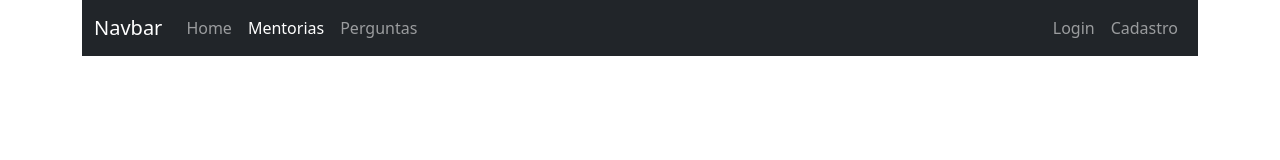
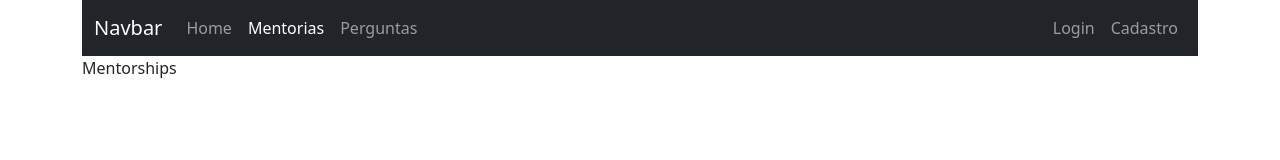
Before and after one commit to Nickolaz47/hackathon, a React (Create React App) app in the folder client/: page /mentorships in a window 1280 px wide. Shown: the top 160 px of the page. Built offline with nearby package versions, Linux system fonts and the light colour scheme.

Commit message:
Created all routes and pages.

```diff
--- a/client/src/App.js
+++ b/client/src/App.js
@@ -5,6 +5,9 @@ import Navbar from "./components/Navbar";
 import Home from "./pages/Home/Home";
 import Register from "./pages/Register/Register";
 import Login from "./pages/Login/Login";
+import Mentorships from "./pages/Mentorships/Mentorships";
+import Questions from "./pages/Questions/Questions";
+import Dashboard from "./pages/Dashboard/Dashboard";
 // Router
 import { BrowserRouter, Routes, Route, Navigate } from "react-router-dom";
 // CSS
@@ -17,6 +20,9 @@ const App = () => {
         <Navbar />
         <Routes>
           <Route path="/" element={<Home />}></Route>
+          <Route path="/dashboard" element={<Dashboard />}></Route>
+          <Route path="/mentorships" element={<Mentorships />}></Route>
+          <Route path="/questions" element={<Questions />}></Route>
           <Route path="/login" element={<Login />}></Route>
           <Route path="/register" element={<Register />}></Route>
         </Routes>
--- /dev/null
+++ b/client/src/pages/Dashboard/Dashboard.js
@@ -0,0 +1,9 @@
+import React from 'react'
+
+const Dashboard = () => {
+  return (
+    <div>Dashboard</div>
+  )
+}
+
+export default Dashboard
--- /dev/null
+++ b/client/src/pages/Mentorships/Mentorships.js
@@ -0,0 +1,9 @@
+import React from 'react'
+
+const Mentorships = () => {
+  return (
+    <div>Mentorships</div>
+  )
+}
+
+export default Mentorships
--- /dev/null
+++ b/client/src/pages/Questions/Questions.js
@@ -0,0 +1,9 @@
+import React from 'react'
+
+const Questions = () => {
+  return (
+    <div>Questions</div>
+  )
+}
+
+export default Questions
```
